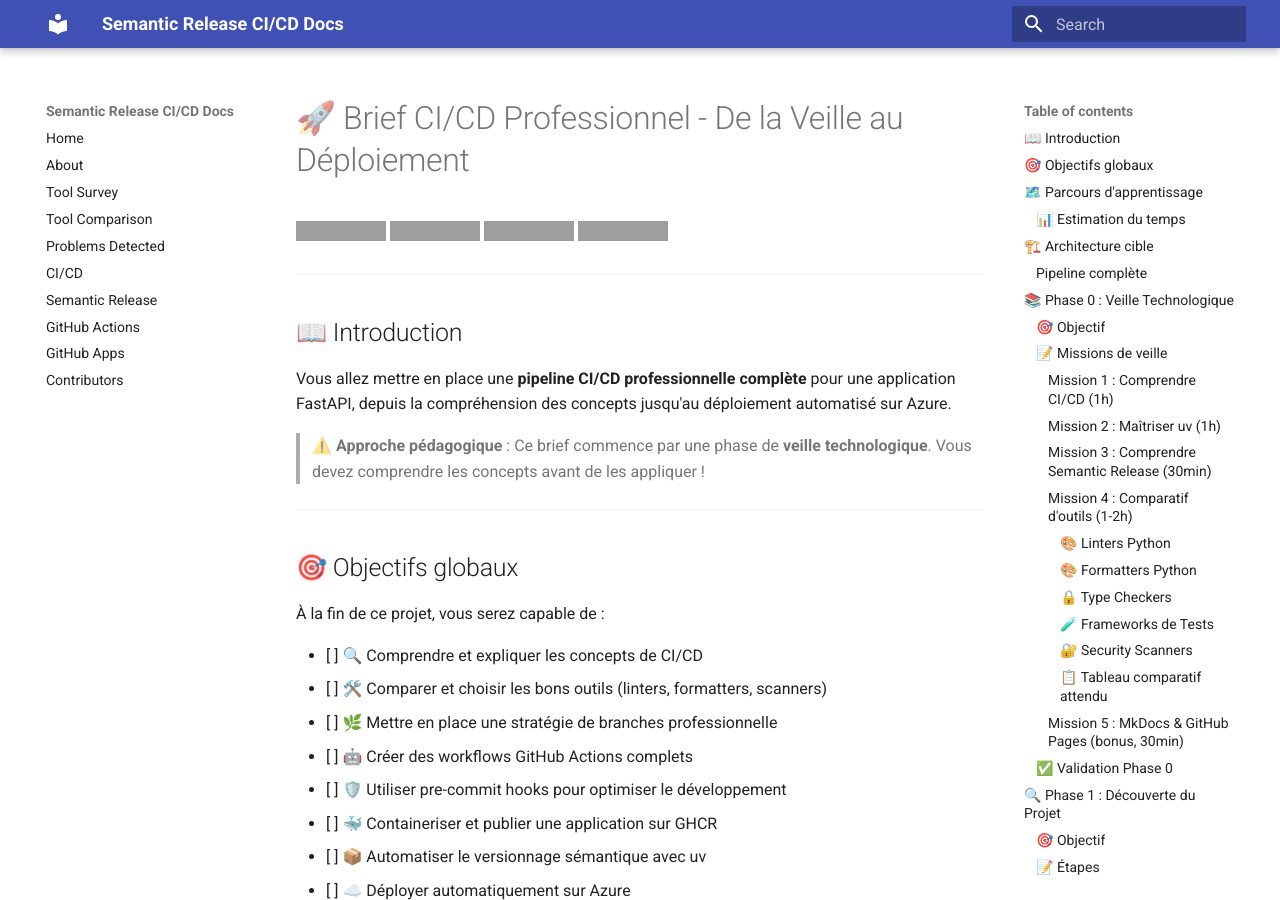
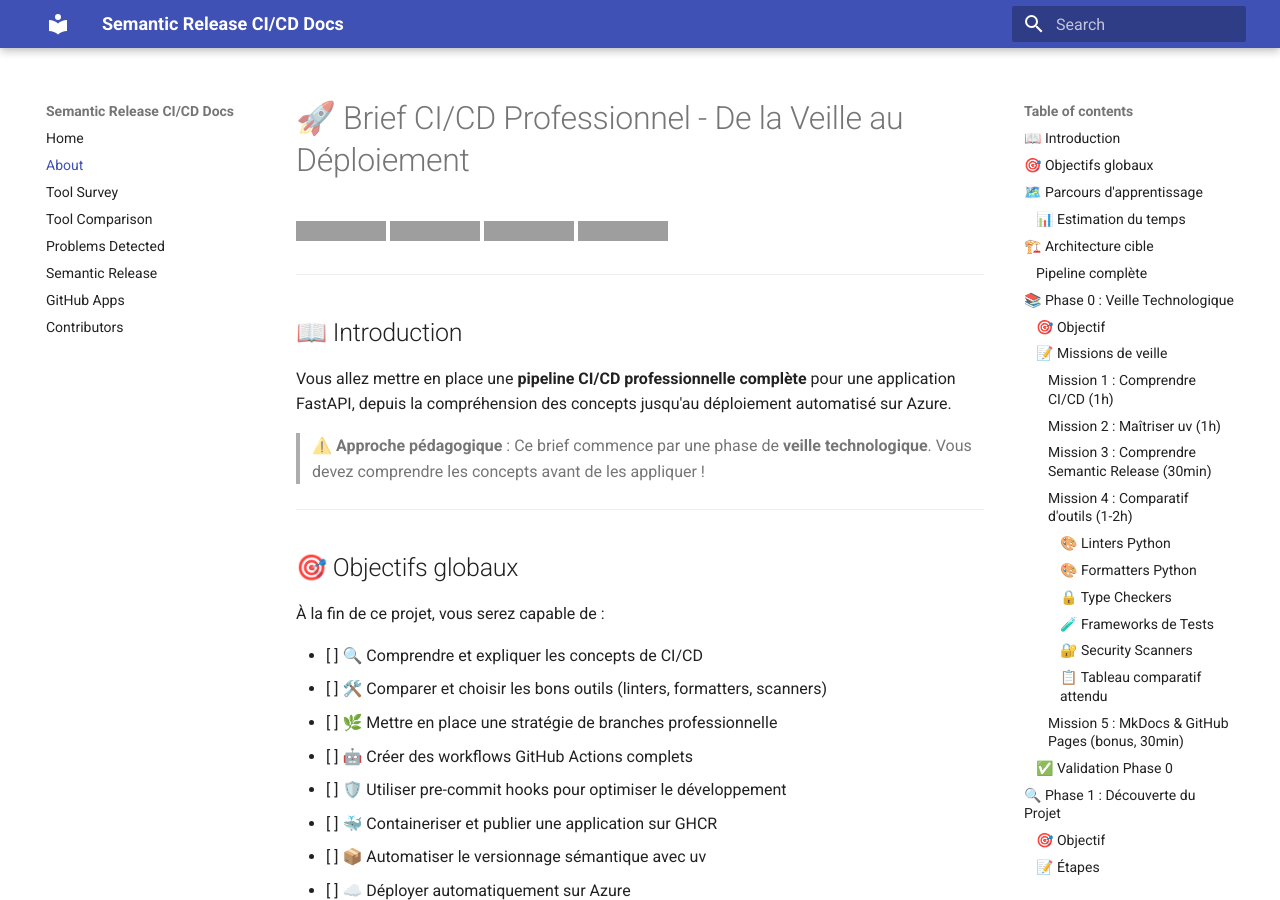
Before and after one commit to MichAdebayo/CI-CD-semantic-release, an MkDocs documentation site: the page built from docs/brief.md, in a window 1280 px wide and 900 px high. Built offline with MkDocs 1.6.1 and Material for MkDocs 9.7.7, drawn with Linux system fonts in a browser that asks for light colours; grey boxes are pictures that could not be loaded.

Commit message:
refactor(docs): update navigation in mkdocs.yml

```diff
--- a/mkdocs.yml
+++ b/mkdocs.yml
@@ -10,12 +10,10 @@
     code: Roboto Mono
 nav:
   - Home: index.md
-  - About: README.md
+  - About: brief.md
   - Tool Survey: tool_survey.md
   - Tool Comparison: tool_comparison.md
   - Problems Detected: problems_detected.md
-  - CI/CD: ci_cd.md
   - Semantic Release: semantic_release.md
-  - GitHub Actions: github_actions.md
   - GitHub Apps: github_apps.md
   - Contributors: contributors.md
```
Also changed, not shown: docs/brief.md (renamed from docs/BRIEF_CI_CD_V2.md).
